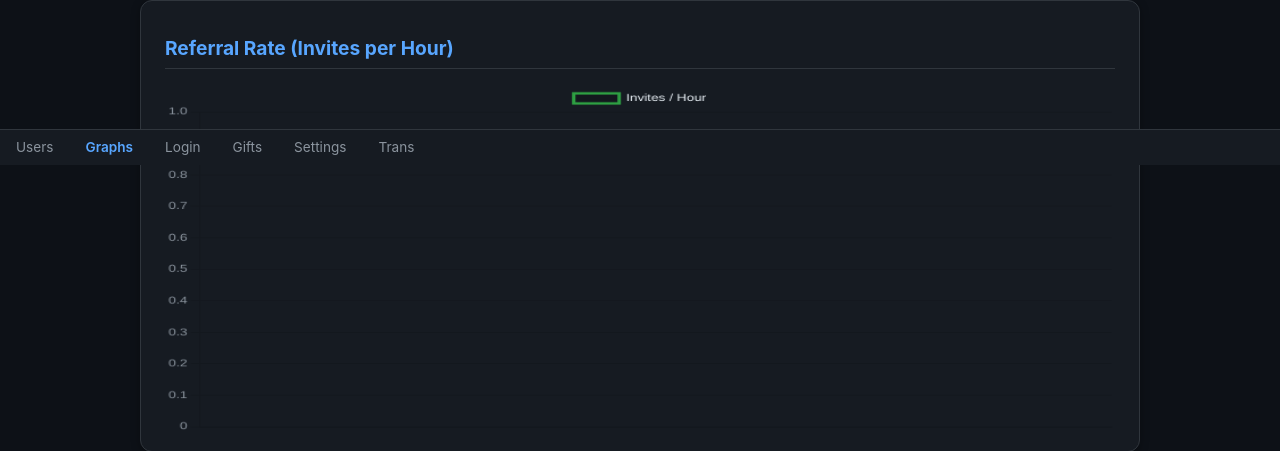
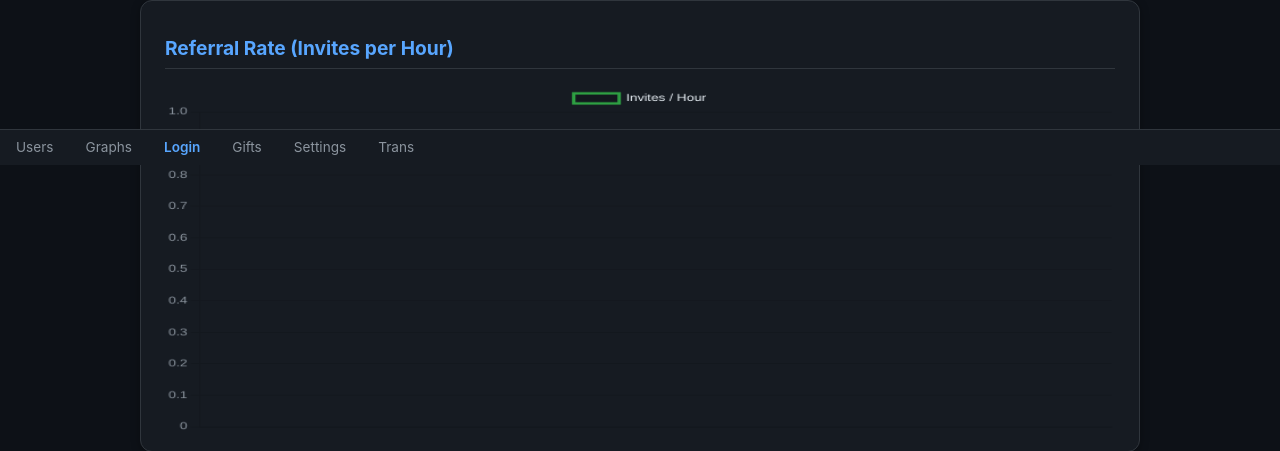
Before and after one commit to renocorpinvestiments-hub/renocorpinvestiments-hub, a Django app: page /admin-panel/graphs/ in a window 1280 px wide. Shown: the part 635-1086 px from the top of the page. Run offline with Django 5.2, Linux system fonts and the light colour scheme; a user stored in the database is signed in; data comes from the database, SQL or seed files in the repository; parts of the project's set-up code (start-up, migrations or seed data) failed here and were passed over.

Commit message:
Update graphs.html

```diff
--- a/apps/admin_panel/templates/graphs.html
+++ b/apps/admin_panel/templates/graphs.html
@@ -120,13 +120,25 @@
 
 <!-- Bottom Navigation -->
 <nav class="bottom-nav">
-  <a href="{% url 'admin_panel:dashboard' %}">Users</a>
-  <a href="{% url 'admin_panel:graphs' %}" class="active">Graphs</a>
-  <a href="{% url 'admin_panel:manual_login' %}">Login</a>
-  <a href="{% url 'admin_panel:gift_upload' %}">Gifts</a>
-  <a href="{% url 'admin_panel:settings' %}">Settings</a>
-  <a href="{% url 'admin_panel:transactions' %}">Trans</a>
-</nav>
+  <a href="{% url 'admin_panel:dashboard' %}">
+    <i class="bi bi-people"></i>Users
+  </a>
+  <a href="{% url 'admin_panel:graphs' %}">
+    <i class="bi bi-graph-up"></i>Graphs
+  </a>
+  <a href="{% url 'admin_panel:manual_login' %}" class="active">
+    <i class="bi bi-person-plus"></i>Login
+  </a>
+  <a href="{% url 'admin_panel:gift_upload' %}">
+    <i class="bi bi-gift"></i>Gifts
+  </a>
+  <a href="{% url 'admin_panel:settings' %}">
+    <i class="bi bi-gear"></i>Settings
+  </a>
+  <a href="{% url 'admin_panel:transactions' %}">
+    <i class="bi bi-cash-stack"></i>Trans
+  </a>
+  </nav>
 
 <script src="https://cdn.jsdelivr.net/npm/chart.js"></script>
 
```
